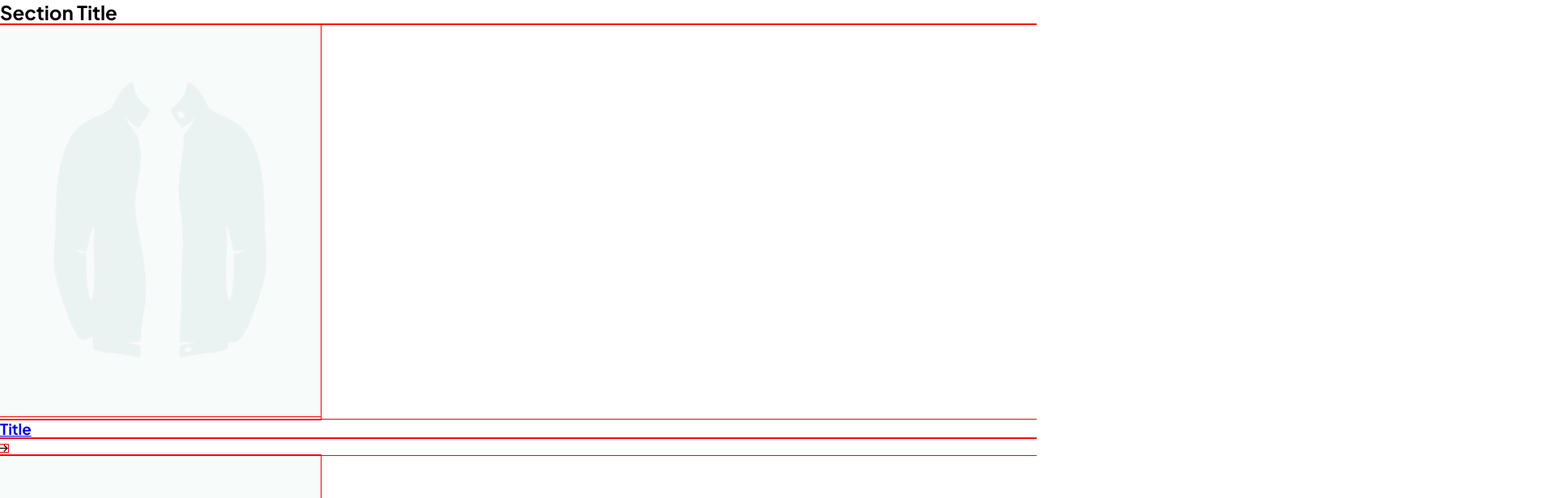
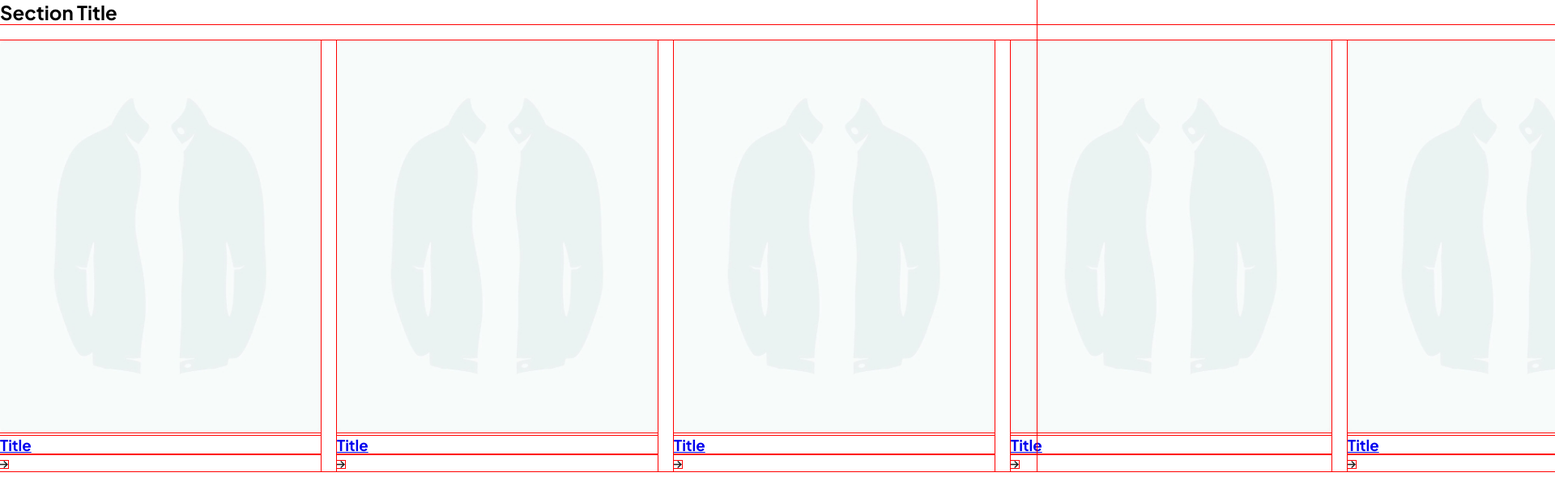
Before and after one commit to asbhogal/Venture-Stream-Responsive-Product-Carousel-Component-JS-Alt, a website built with Vite: page index.html in a window 1280 px wide. Shown: the top 616 px of the page at 81% size, 1920 px wide, since content can reach past the window. Built offline with nearby package versions, Linux system fonts and the light colour scheme; files whose address does not match are found by name.

Commit message:
began styling component

```diff
--- /dev/null
+++ b/src/scss/_components/_app.scss
@@ -0,0 +1,14 @@
+.app {
+  display: flex;
+  > * {
+    display: inherit;
+  }
+  &__container {
+    flex-direction: column;
+    gap: 20px;
+    &__carousel {
+      display: flex;
+      gap: 20px;
+    }
+  }
+}
--- a/src/scss/index.scss
+++ b/src/scss/index.scss
@@ -1,3 +1,4 @@
+@use "./_components/app" as *;
 @use "./_partials/globals" as *;
 @use "./_partials/typography" as *;
 
```
